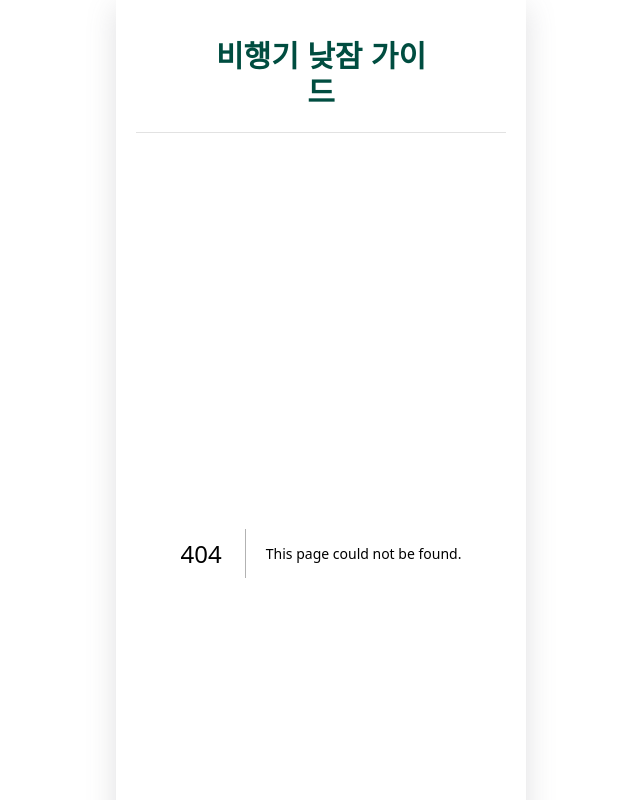
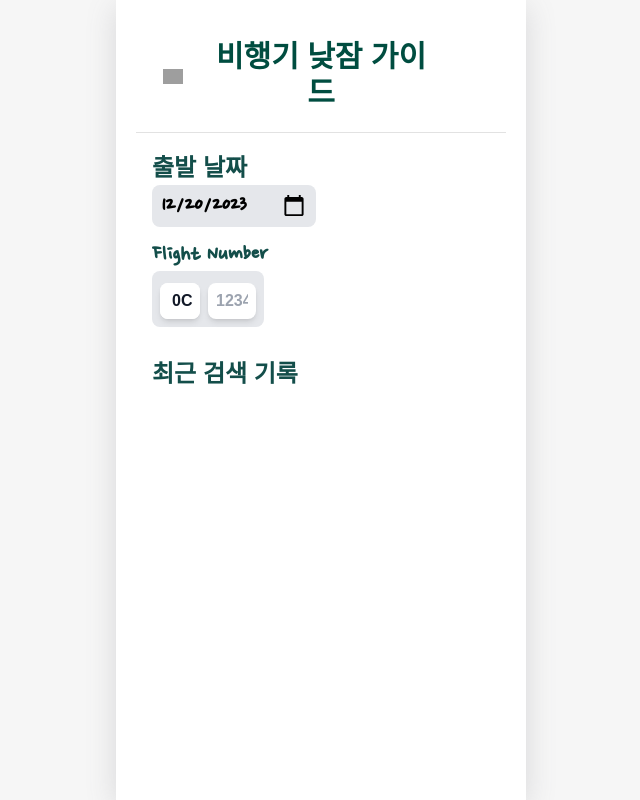
Before and after one commit to iyk2h/jubilant-goggles, a Next.js app: page /flights/input in a window 1280 px wide. Before the commit this address had no page. Shown: the top 800 px of the page, without its empty margins (319-959 px from the left). Built offline with nearby package versions, Linux system fonts and the light colour scheme; grey boxes are pictures that could not be loaded; a web font is replaced by a local one.

Commit message:
feat: 비행 경유지 추가 기능 구현

```diff
--- a/app/components/FlightHistoryLayout.js
+++ b/app/components/FlightHistoryLayout.js
@@ -2,7 +2,7 @@ import React, { useState } from "react";
 import FlightInfoDisplay from "./FlightInfoLayout";
 import MyButton from "./MyButton";
 
-const FlightHistoryLayout = ({ history }) => {
+const FlightHistoryLayout = ({ title, history, onConfirm, onClickTitle }) => {
   const gap = 4;
 
   const [visibleItems, setVisibleItems] = useState(0);
@@ -20,13 +20,13 @@ const FlightHistoryLayout = ({ history }) => {
 
   return (
     <div>
-      <h2 className="text-2xl font-bold text-teal-900">최근 검색 기록</h2>
+      <h2 className="text-2xl font-bold text-teal-900">{title}</h2>
       {history.slice(visibleItems, visibleItems + gap).map((info, index) => (
         <div className="py-2" key={index}>
           <FlightInfoDisplay
-            flightInfo={info}
-            onConfirm={() => {}}
-            text="선택"
+            flightInfo={info.response}
+            onConfirm={() => onConfirm(info.key, info.response)}
+            text={onClickTitle}
           />
         </div>
       ))}
--- a/app/components/FlightInfo.js
+++ b/app/components/FlightInfo.js
@@ -15,7 +15,7 @@ const nanum_Gothic_Coding = Nanum_Gothic_Coding({
   subsets: ["latin"],
 });
 
-const FlightInfo = () => {
+const FlightInfo = ({ addFlight }) => {
   const flightNumRef = useRef();
 
   const [departureDate, setDepartureDate] = useState(
@@ -93,12 +93,13 @@ const FlightInfo = () => {
     }
   }, []);
 
-  const addResponse = (response) => {
+  const addResponse = (key, response) => {
+    addFlight(key, response);
     localStorage.setItem(
       "flightHistory",
-      JSON.stringify([response, ...history])
+      JSON.stringify([{ key, response }, ...history])
     );
-    setHistory((prevHistory) => [response, ...prevHistory]);
+    setHistory((prevHistory) => [{ key, response }, ...prevHistory]);
   };
 
   return (
@@ -164,12 +165,14 @@ const FlightInfo = () => {
             </div>
           </div>
         ) : (
-          <div className="py-5 px-3">
+          <div className="pt-4 px-3">
             {responses[key] ? (
               <div>
                 <FlightInfoLayout
                   flightInfo={responses[key]}
-                  onConfirm={() => addResponse(responses[key])}
+                  onConfirm={() => {
+                    addResponse(key, responses[key]);
+                  }}
                   text="선택"
                 />
               </div>
@@ -180,10 +183,15 @@ const FlightInfo = () => {
             )}
           </div>
         )}
-        <section>
+        <section className="py-4">
           {history ? (
             <div className="px-4">
-              <FlightHistoryLayout history={history} />
+              <FlightHistoryLayout
+                title={"최근 검색 기록"}
+                history={history}
+                onConfirm={addFlight}
+                onClickTitle={"선택"}
+              />
             </div>
           ) : (
             <></>
--- a/app/components/Icon.js
+++ b/app/components/Icon.js
@@ -121,3 +121,14 @@ export function BedIcon(props) {
     </svg>
   );
 }
+
+export function BackIcon() {
+  return (
+    <img
+      width="20"
+      height="20"
+      src="https://img.icons8.com/metro/26/back.png"
+      alt="back"
+    />
+  );
+}
--- a/app/components/MyHeader.js
+++ b/app/components/MyHeader.js
@@ -1,10 +1,26 @@
 "use client";
 
+import { useRouter, usePathname } from "next/navigation";
+import { BackIcon } from "./Icon";
+
 export default function MyHeader({ headText, leftChild, rightChild }) {
+  const router = useRouter();
+  const pathname = usePathname();
   return (
     <div className="myHeader flex justify-center py-5 my-5 text-3xl font-bold">
       <header className="flex w-full items-center">
-        <div className="head_btn_left">{leftChild}</div>
+        <div className="head_btn_left">
+          {pathname === "/" ? (
+            <></>
+          ) : (
+            <div
+              className="flex justify-center cursor-pointer"
+              onClick={router.back}
+            >
+              <BackIcon />
+            </div>
+          )}
+        </div>
         <div className="head_text">{headText}</div>
         <div className="head_btn_right">{rightChild}</div>
       </header>
--- /dev/null
+++ b/app/flights/input/page.js
@@ -0,0 +1,10 @@
+"use client";
+
+import FlightInfo from "@/app/components/FlightInfo";
+import { useFlightsActions } from "../layout";
+
+export default function flightInputLayout() {
+  const { addFlight } = useFlightsActions();
+
+  return <FlightInfo addFlight={addFlight} />;
+}
--- /dev/null
+++ b/app/flights/layout.js
@@ -0,0 +1,43 @@
+"use client";
+
+import { useRouter } from "next/navigation";
+import { createContext, useState, useMemo, useContext } from "react";
+
+const FlightsValueContext = createContext();
+const FlightsActionsContext = createContext();
+
+export default function RootLayout({ children }) {
+  const router = useRouter();
+  const [flights, setFlights] = useState([]);
+  const actions = useMemo(() => ({
+    addFlight(key, response) {
+      const newFlights = [...flights, { key, response }];
+      setFlights(newFlights);
+      router.back();
+    },
+  }));
+
+  return (
+    <FlightsActionsContext.Provider value={actions}>
+      <FlightsValueContext.Provider value={flights}>
+        {children}
+      </FlightsValueContext.Provider>
+    </FlightsActionsContext.Provider>
+  );
+}
+
+export function useFlightsValue() {
+  const value = useContext(FlightsValueContext);
+  if (value === undefined) {
+    throw new Error("useFlightValue should be used within FlightProvider");
+  }
+  return value;
+}
+
+export function useFlightsActions() {
+  const value = useContext(FlightsActionsContext);
+  if (value === undefined) {
+    throw new Error("useFlightsActions should be used within FlightsActions");
+  }
+  return value;
+}
--- /dev/null
+++ b/app/flights/page.js
@@ -0,0 +1,55 @@
+"use client";
+
+import FlightHistoryLayout from "../components/FlightHistoryLayout";
+import MyButton from "../components/MyButton";
+import { useRouter } from "next/navigation";
+import { useFlightsValue } from "./layout";
+
+export default function Test() {
+  const router = useRouter();
+
+  const flights = useFlightsValue();
+
+  const cancelHandle = () => {
+    router.back();
+  };
+
+  return (
+    <div className="px-4">
+      <section>
+        {flights ? (
+          <div>
+            <FlightHistoryLayout title={"flights"} history={flights} />
+          </div>
+        ) : (
+          <></>
+        )}
+        {flights.length <= 3 ? (
+          <div
+            className=" bg-gray-100 text-center py-3 my-3 rounded-xl text-lg cursor-pointer"
+            onClick={() => {
+              router.push("/flights/input");
+            }}
+          >
+            비행 추가 하기
+          </div>
+        ) : (
+          <></>
+        )}
+      </section>
+      <section className="flex justify-between my-3">
+        <div className="flex items-start">
+          <MyButton
+            text={"취소"}
+            onClick={() => {
+              cancelHandle();
+            }}
+          />
+        </div>
+        <div className="flex items-end">
+          <MyButton text={"확인"} onClick={() => {}} />
+        </div>
+      </section>
+    </div>
+  );
+}
--- a/app/page.js
+++ b/app/page.js
@@ -1,7 +1,6 @@
 "use client";
 
 import FlightInfo from "./components/FlightInfo";
-import MyHeader from "./components/MyHeader";
 import RecommendNap from "./components/RecommendNap";
 
 export default function Home() {
```
